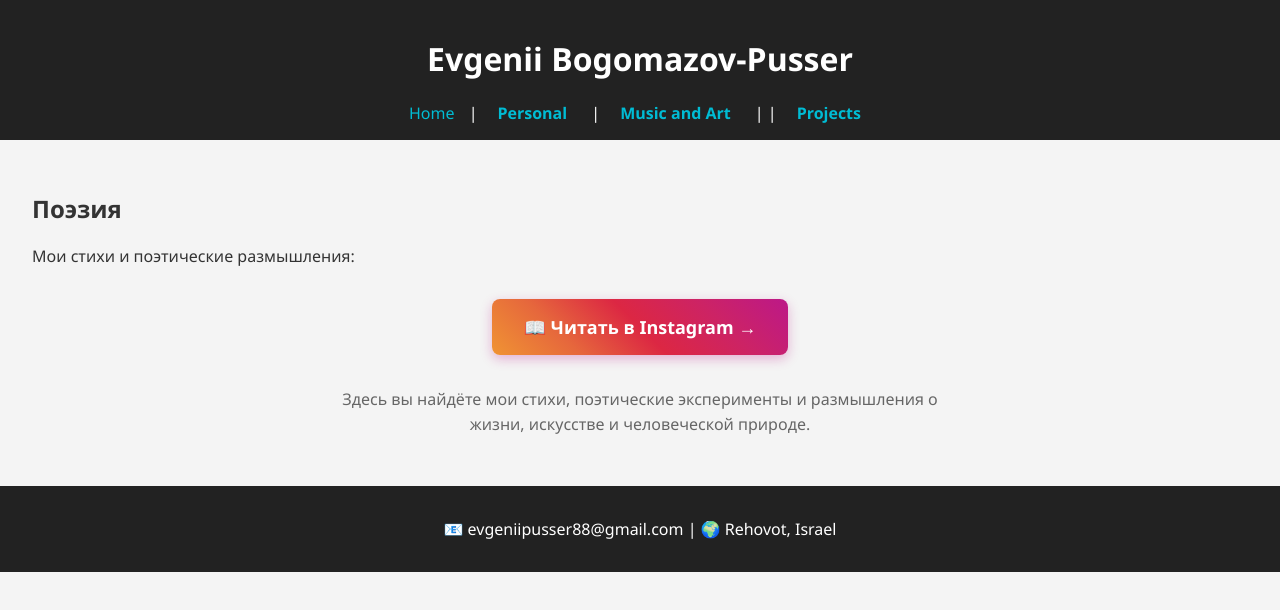
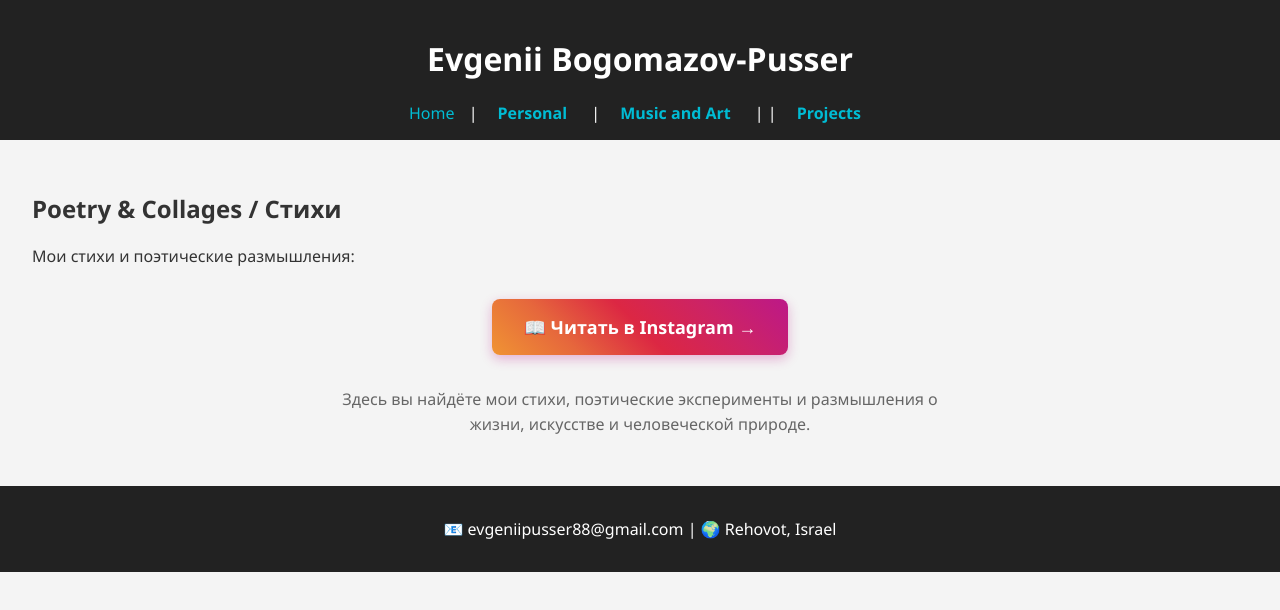
Before and after one commit to EvgeniyPusser/pusser-portfolio, a React (Create React App) app: page /poetry in a window 1280 px wide. Shown: the top 610 px of the page. Built offline with nearby package versions, Linux system fonts and the light colour scheme.

Commit message:
больше коллажести

```diff
--- a/src/components/Header.js
+++ b/src/components/Header.js
@@ -19,7 +19,7 @@ export default function Header() {
           <div className="nav-dropdown">
             <Link to="/about">Portfolio</Link>
             <Link to="/videos">Videos</Link>
-            <Link to="/poetry">Стихи</Link>
+            <Link to="/poetry">Poetry & Collages</Link>
           </div>
         </div> |
         |
--- a/src/pages/Poetry.js
+++ b/src/pages/Poetry.js
@@ -1,7 +1,7 @@
 export default function Poetry() {
   return (
     <main>
-      <h2>Поэзия</h2>
+      <h2>Poetry & Collages / Стихи</h2>
 
       <section>
         <p>Мои стихи и поэтические размышления:</p>
```
